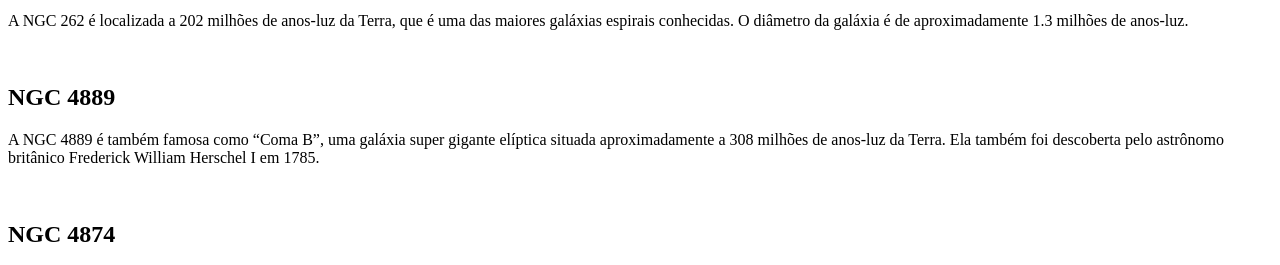
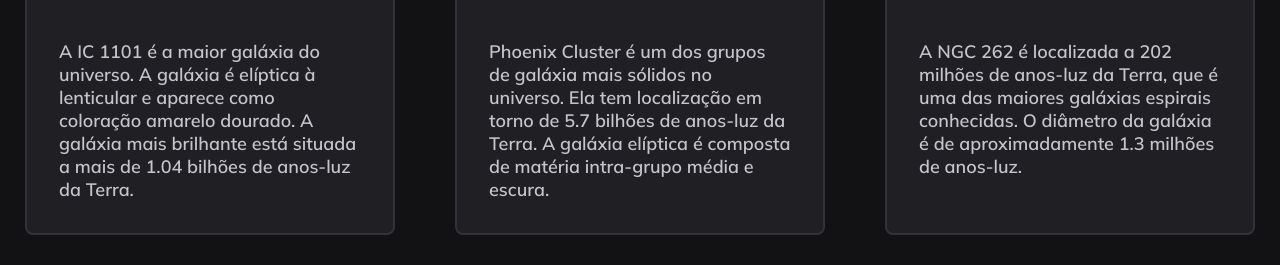
Before and after one commit to mariliatamiles/galaxies-grid-study, a plain HTML site: page index.html in a window 1280 px wide. Shown: the part 354-619 px from the top of the page. Drawn offline with Linux system fonts and the light colour scheme.

Commit message:
feat: Add css style

```diff
--- a/index.html
+++ b/index.html
@@ -2,13 +2,22 @@
 <html lang="en">
 
 <head>
+    <link rel="preconnect" href="https://fonts.googleapis.com">
+    <link rel="preconnect" href="https://fonts.gstatic.com" crossorigin>
     <meta charset="UTF-8">
     <meta name="viewport" content="width=device-width, initial-scale=1.0">
     <title>Galaxies</title>
+    <link
+    href="https://fonts.googleapis.com/css2?family=Mulish:wght@400;600,900&display=swap"
+    rel="stylesheet">
     <link rel="stylesheet" href="./style.css">
 </head>
 
 <body>
+    <header>
+        <h1>As maiores galáxias</h1>
+        <p>e curiosidades sobre elas</p>
+    </header>
     <main>
         <div class="card">
             <img src="" alt="">
--- a/style.css
+++ b/style.css
@@ -0,0 +1,67 @@
+*{
+    margin: 0;
+    padding: 0;
+    box-sizing: border-box;
+}
+
+:root{
+    --black-100: #121214;
+    --black-200: #202024;
+    --white-100: #e1e1e6;
+    --gray-100: #c4c4cc;
+    --gray-200: #e1e1e6;
+    --green-100: #027990;
+
+    font-family: 'Mulish';
+}
+
+body{
+    background: var(--black-100);
+    padding: 72px 104px;
+    display: grid;
+    justify-content: center;
+}
+
+header h1{
+font-weight: 900;
+font-size: 59px;
+line-height: 73px;
+color: var(--green-100);
+}
+
+header p{
+    font-weight: 600;
+    font-size: 32px;
+    line-height: 40px;
+    color: var(--gray-200);
+}
+
+main{
+    display: grid;
+    grid-template-columns: repeat(3,370px);
+    gap: 40px 60px;
+    margin-top: 62px;
+    /* place-content: center; */
+}
+
+.card{
+
+    background: var(--black-200);
+    border: 2px solid #323238;
+    border-radius: 8px;
+    overflow: hidden;
+}
+
+.card h2 {
+    color: var(--white-100);
+    font-weight: 900;
+    font-size: 36px;
+    padding: 24px 32px 32px;
+}
+
+.card p {
+    color: var(--gray-100);
+    font-size: 18px;
+    font-weight: 600;
+    padding: 24px 32px 32px;
+}
```
